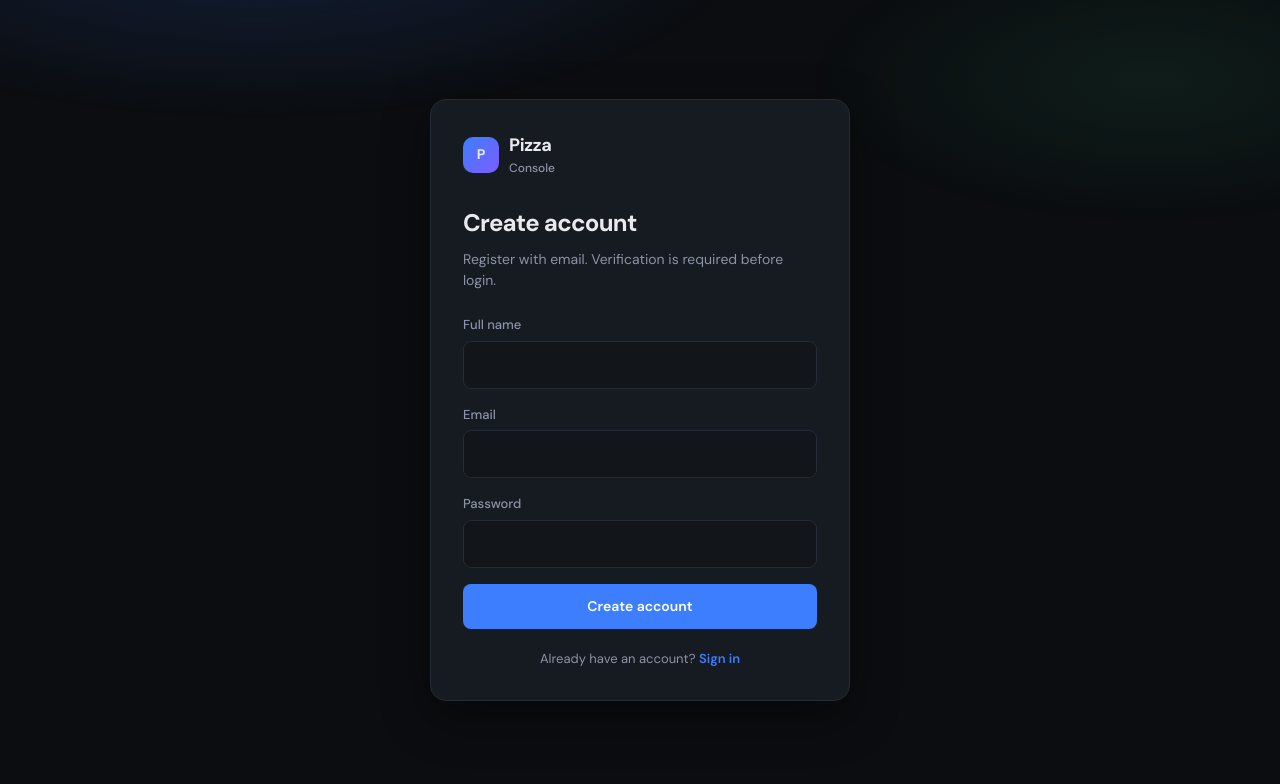
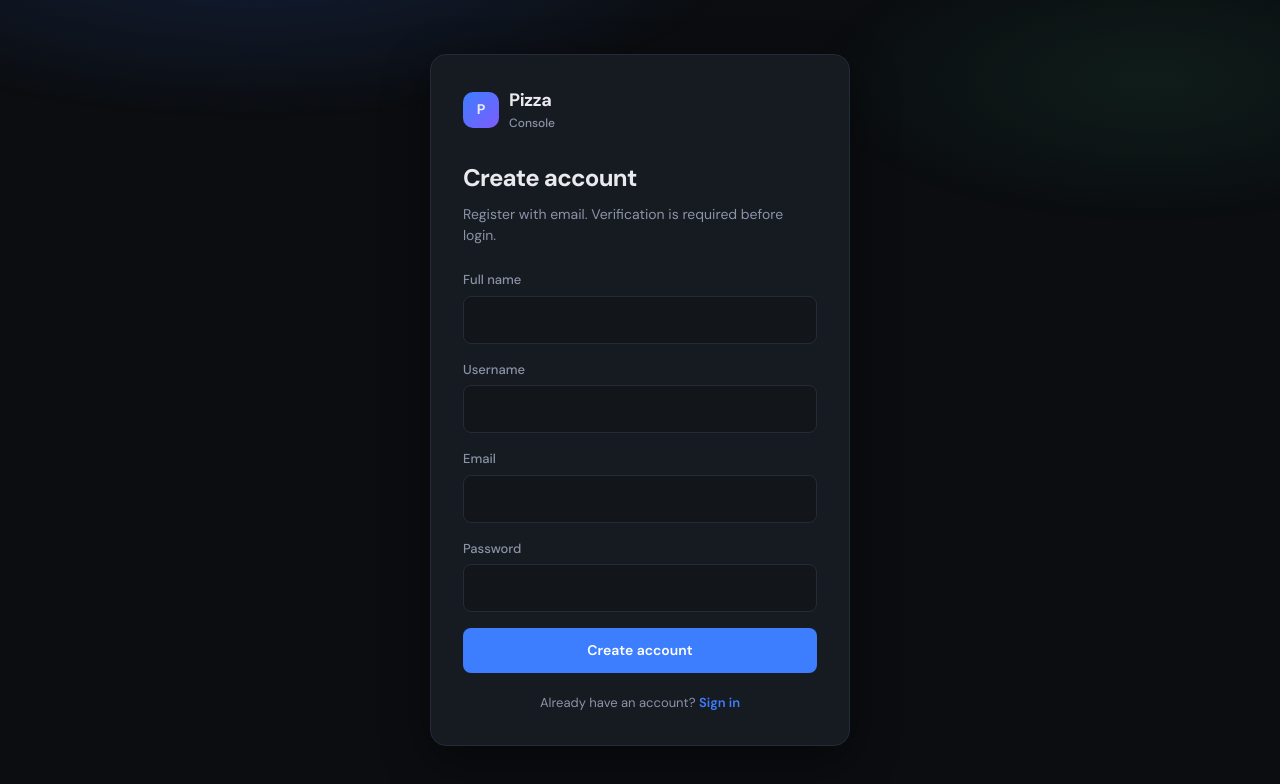
Before and after one commit to DoMinhHHung/pizza, a React (Vite) app in the folder apps/web/: page /register in a window 1280 px wide. Shown: the top 784 px of the page. Built offline with nearby package versions, Linux system fonts and the light colour scheme; no server answers.

Commit message:
feat(web): register with username field

```diff
--- a/apps/web/src/pages/RegisterPage.tsx
+++ b/apps/web/src/pages/RegisterPage.tsx
@@ -5,6 +5,7 @@ import { AuthCard } from '../components/AuthCard'
 
 export function RegisterPage() {
   const [fullName, setFullName] = useState('')
+  const [username, setUsername] = useState('')
   const [email, setEmail] = useState('')
   const [password, setPassword] = useState('')
   const [error, setError] = useState('')
@@ -19,6 +20,7 @@ export function RegisterPage() {
     try {
       const res = await authApi.register({
         email: email.trim(),
+        username: username.trim().toLowerCase(),
         password,
         fullName: fullName.trim(),
       })
@@ -44,6 +46,21 @@ export function RegisterPage() {
             required
             value={fullName}
             onChange={(e) => setFullName(e.target.value)}
+          />
+        </div>
+        <div className="field">
+          <label htmlFor="username">Username</label>
+          <input
+            id="username"
+            type="text"
+            autoComplete="username"
+            required
+            minLength={3}
+            maxLength={30}
+            pattern="[a-zA-Z0-9_]+"
+            title="3–30 characters: letters, numbers, underscore"
+            value={username}
+            onChange={(e) => setUsername(e.target.value)}
           />
         </div>
         <div className="field">
```
